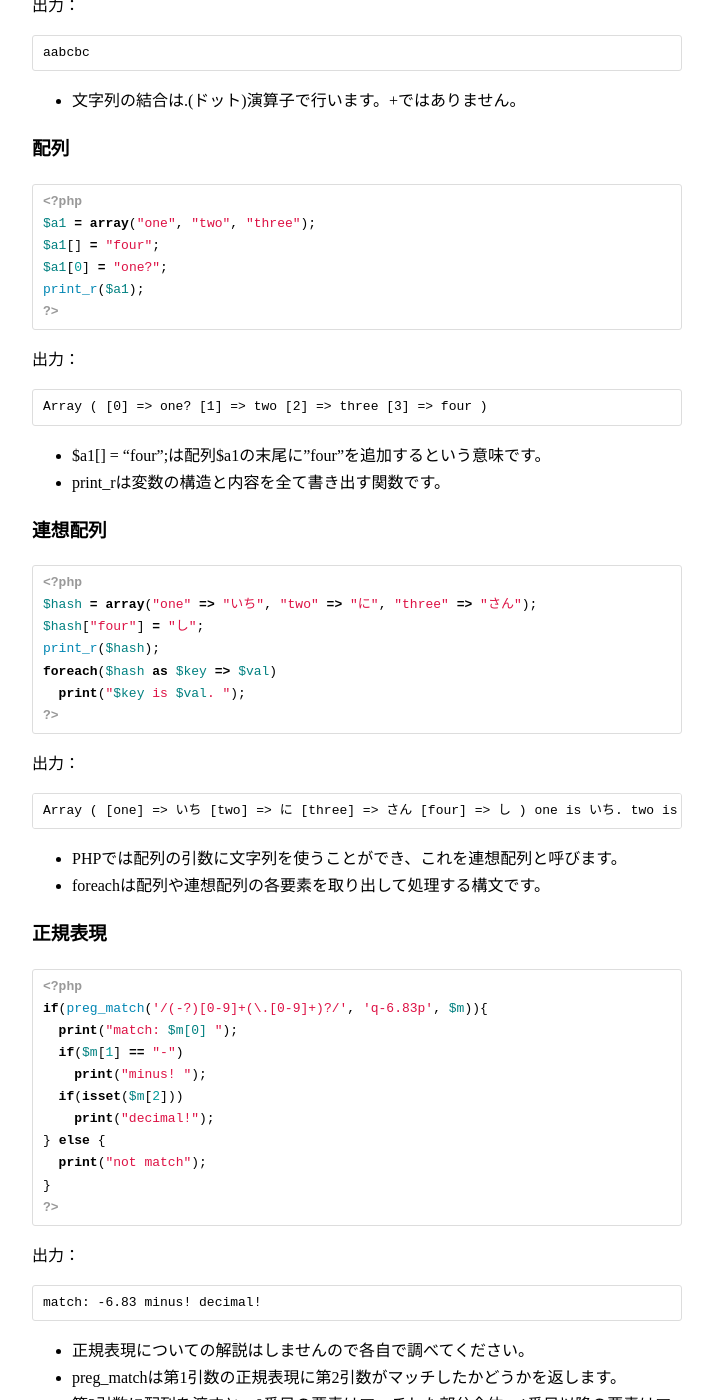
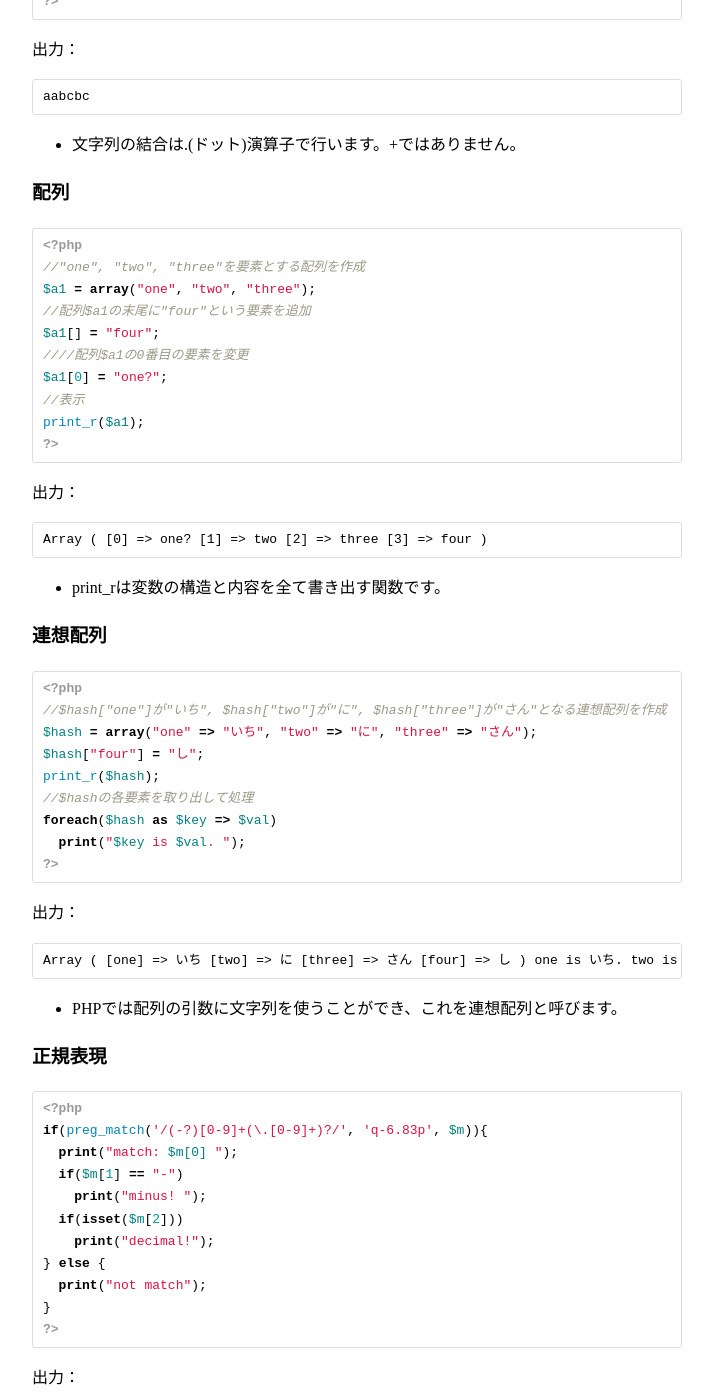
Before and after one commit to kojii/skillup, a Jekyll site: the page built from 1/5.md, in a window 1280 px wide and 1400 px high, scrolled down 1797 px. Shown: the whole window, without its empty margins (458-1171 px from the left). Built offline with Jekyll 4.4.1, drawn with Linux system fonts in a browser that asks for light colours; Markdown is read by kramdown in place of the engine named in the settings; some of the changed text lies outside the part shown.

Commit message:
コメント追加

````diff
--- a/1/5.md
+++ b/1/5.md
@@ -53,6 +53,7 @@ if($a == 3) {
 ### for文
 ```php
 <?php
+//$iが0から10未満の間、1ずつ加算しながら繰り返し
 for($i = 0; $i < 10; $i++){
   print("$i ");
 }
@@ -67,6 +68,7 @@ for($i = 0; $i < 10; $i++){
 ### 関数
 ```php
 <?php
+//引数の文字列を2回表示する関数
 function double_print($text){
   print($text . $text);
 }
@@ -86,9 +88,13 @@ aabcbc
 ### 配列
 ```php
 <?php
+//"one", "two", "three"を要素とする配列を作成
 $a1 = array("one", "two", "three");
+//配列$a1の末尾に"four"という要素を追加
 $a1[] = "four";
+////配列$a1の0番目の要素を変更
 $a1[0] = "one?";
+//表示
 print_r($a1);
 ?>
 ```
@@ -98,15 +104,16 @@ print_r($a1);
 Array ( [0] => one? [1] => two [2] => three [3] => four )
 ```
 
-* $a1[] = "four";は配列$a1の末尾に"four"を追加するという意味です。
 * print_rは変数の構造と内容を全て書き出す関数です。
 
 ### 連想配列
 ```php
 <?php
+//$hash["one"]が"いち", $hash["two"]が"に", $hash["three"]が"さん"となる連想配列を作成
 $hash = array("one" => "いち", "two" => "に", "three" => "さん");
 $hash["four"] = "し";
 print_r($hash);
+//$hashの各要素を取り出して処理
 foreach($hash as $key => $val)
   print("$key is $val. ");
 ?>
@@ -118,7 +125,6 @@ Array ( [one] => いち [two] => に [three] => さん [four] => し ) one is
 ```
 
 * PHPでは配列の引数に文字列を使うことができ、これを連想配列と呼びます。
-* foreachは配列や連想配列の各要素を取り出して処理する構文です。
 
 ### 正規表現
 ```php
````
